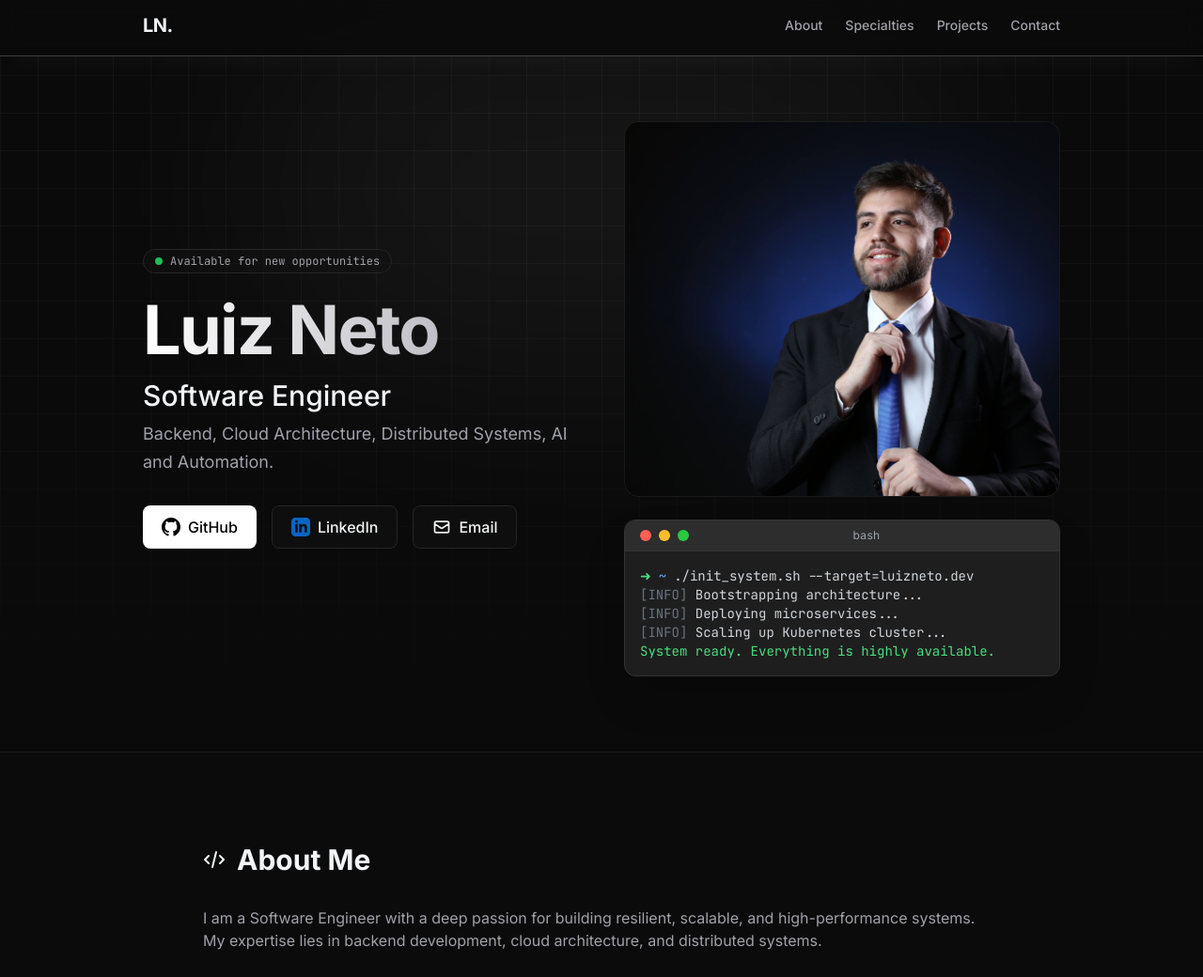
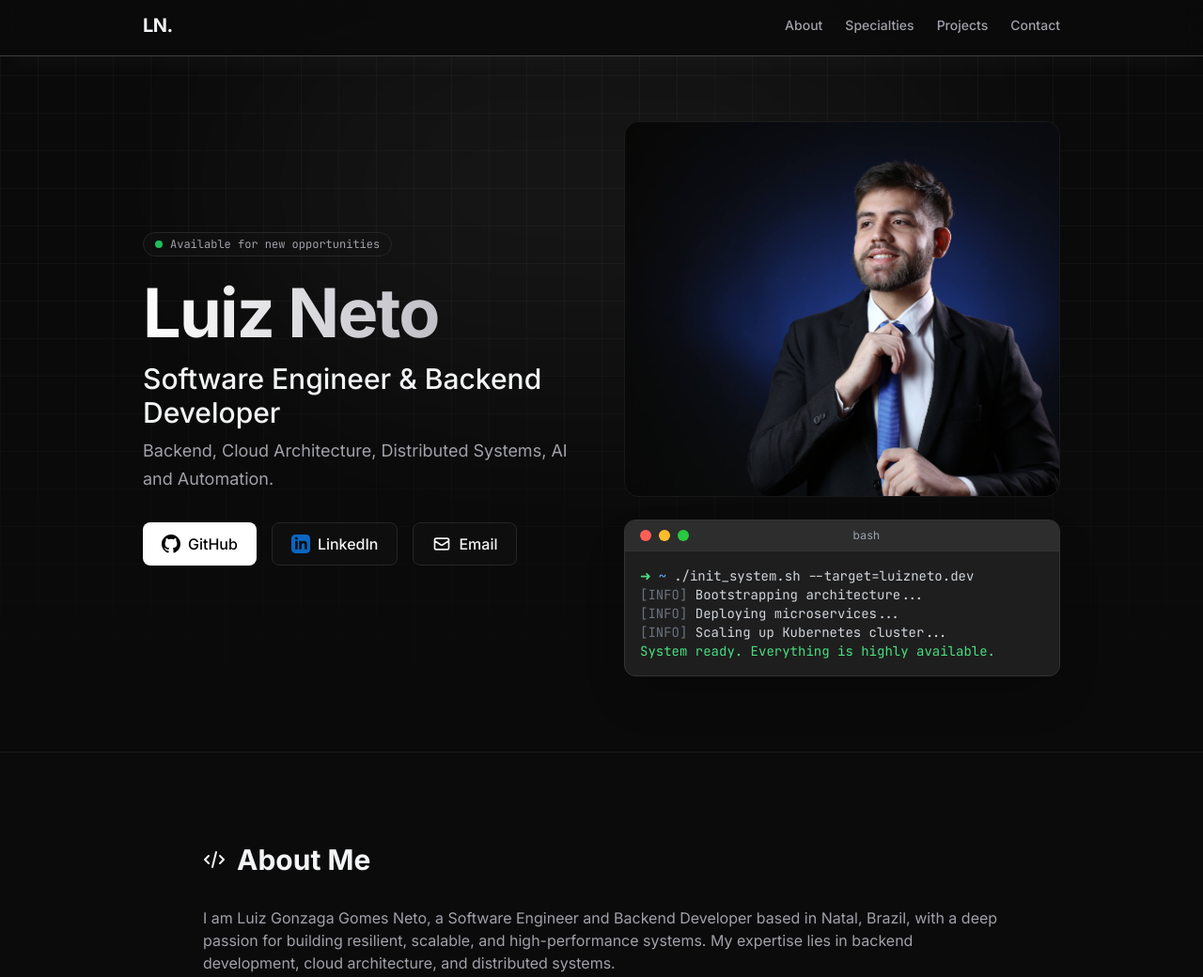
Before and after one commit to luiznetojc/luizneto.dev, a plain HTML site: page index.html in a window 1280 px wide. Shown: the top 1040 px of the page at 94% size. Drawn offline with nearby package versions, Linux system fonts and the light colour scheme.

Commit message:
update files

```diff
--- a/index.html
+++ b/index.html
@@ -3,12 +3,13 @@
 <head>
     <meta charset="UTF-8">
     <meta name="viewport" content="width=device-width, initial-scale=1.0">
-    <title>Luiz Neto | Software Engineer</title>
-    <meta name="description" content="Personal portfolio of Luiz Neto, Software Engineer specializing in Backend, Cloud, Distributed Systems, AI, and Automation.">
+    <title>Luiz Gonzaga Gomes Neto | Engenheiro de Software & Backend Developer em Natal</title>
+    <meta name="description" content="Portfólio de Luiz Gonzaga Gomes Neto, Desenvolvedor e Engenheiro de Software (Backend Developer) baseado em Natal. Especialista em Cloud, IA e Sistemas Distribuídos.">
+    <link rel="canonical" href="https://luizneto.dev/" />
 
     <!-- Open Graph -->
-    <meta property="og:title" content="Luiz Neto | Software Engineer">
-    <meta property="og:description" content="Personal portfolio of Luiz Neto, Software Engineer specializing in Backend, Cloud, Distributed Systems, AI, and Automation.">
+    <meta property="og:title" content="Luiz Gonzaga Gomes Neto | Engenheiro de Software & Backend Developer">
+    <meta property="og:description" content="Portfólio de Luiz Gonzaga Gomes Neto, Desenvolvedor e Engenheiro de Software em Natal, especializado em Arquitetura Cloud, IA e Automação.">
     <meta property="og:type" content="website">
     <meta property="og:url" content="https://luizneto.dev">
 
@@ -438,13 +439,13 @@
                 "nav-projects": "Projects",
                 "nav-contact": "Contact",
                 "hero-status": "Available for new opportunities",
-                "hero-title": "Software Engineer",
+                "hero-title": "Software Engineer & Backend Developer",
                 "hero-subtitle": "Backend, Cloud Architecture, Distributed Systems, AI and Automation.",
                 "btn-github": "GitHub",
                 "btn-linkedin": "LinkedIn",
                 "btn-email": "Email",
                 "about-title": "About Me",
-                "about-text-1": "I am a Software Engineer with a deep passion for building resilient, scalable, and high-performance systems. My expertise lies in backend development, cloud architecture, and distributed systems.",
+                "about-text-1": "I am Luiz Gonzaga Gomes Neto, a Software Engineer and Backend Developer based in Natal, Brazil, with a deep passion for building resilient, scalable, and high-performance systems. My expertise lies in backend development, cloud architecture, and distributed systems.",
                 "about-text-2": "Throughout my career, I've designed and orchestrated complex microservices architectures, leveraging container orchestration tools like Kubernetes. I thrive on solving hard engineering problems—whether it's optimizing data pipelines, setting up robust cloud infrastructure, or implementing intelligent automation.",
                 "about-text-3": "More recently, I've been exploring the intersection of distributed systems and applied artificial intelligence, creating smart solutions that drive efficiency and scale.",
                 "specialties-title": "Specialties",
@@ -469,7 +470,7 @@
                 "project-3-desc": "Building robust, scalable backend infrastructures and APIs tailored for complex business requirements.",
                 "stack-title": "Technologies & Tools",
                 "contact-title": "Let's build something.",
-                "contact-text": "Whether you have a complex system to architect or a new project in mind, my inbox is always open."
+                "contact-text": "Whether you have a complex system to architect or a new project in mind, my inbox is always open. Based in Natal, working globally."
             },
             pt: {
                 "nav-about": "Sobre",
@@ -477,13 +478,13 @@
                 "nav-projects": "Projetos",
                 "nav-contact": "Contato",
                 "hero-status": "Disponível para novas oportunidades",
-                "hero-title": "Engenheiro de Software",
-                "hero-subtitle": "Backend, Arquitetura Cloud, Sistemas Distribuídos, IA e Automação.",
+                "hero-title": "Engenheiro de Software & Desenvolvedor",
+                "hero-subtitle": "Backend Developer, Arquitetura Cloud, Sistemas Distribuídos, IA e Automação.",
                 "btn-github": "GitHub",
                 "btn-linkedin": "LinkedIn",
                 "btn-email": "Email",
                 "about-title": "Sobre Mim",
-                "about-text-1": "Sou um Engenheiro de Software com uma profunda paixão por construir sistemas resilientes, escaláveis e de alta performance. Minha expertise reside no desenvolvimento backend, arquitetura cloud e sistemas distribuídos.",
+                "about-text-1": "Sou Luiz Gonzaga Gomes Neto, Engenheiro de Software e Desenvolvedor Backend baseado em Natal. Tenho uma profunda paixão por construir sistemas resilientes, escaláveis e de alta performance. Minha expertise reside no desenvolvimento backend, arquitetura cloud e sistemas distribuídos.",
                 "about-text-2": "Ao longo da minha carreira, projetei e orquestrei arquiteturas complexas de microsserviços, utilizando ferramentas de orquestração de contêineres como Kubernetes. Adoro resolver problemas difíceis de engenharia—seja otimizando pipelines de dados, configurando infraestrutura cloud robusta ou implementando automação inteligente.",
                 "about-text-3": "Mais recentemente, tenho explorado a interseção entre sistemas distribuídos e inteligência artificial aplicada, criando soluções inteligentes que impulsionam eficiência e escala.",
                 "specialties-title": "Especialidades",
@@ -508,7 +509,7 @@
                 "project-3-desc": "Construção de infraestruturas backend robustas e escaláveis para lógica de negócios complexa.",
                 "stack-title": "Tecnologias e Ferramentas",
                 "contact-title": "Vamos construir algo juntos.",
-                "contact-text": "Seja para arquitetar um sistema complexo ou iniciar um novo projeto, minha caixa de entrada está sempre aberta."
+                "contact-text": "Seja para arquitetar um sistema complexo ou iniciar um novo projeto, minha caixa de entrada está sempre aberta. Atendendo de Natal para o mundo."
             }
         };
 
```
Also changed, not shown: sitemap.xml (added, +9 -0 lines), robots.txt (added).
